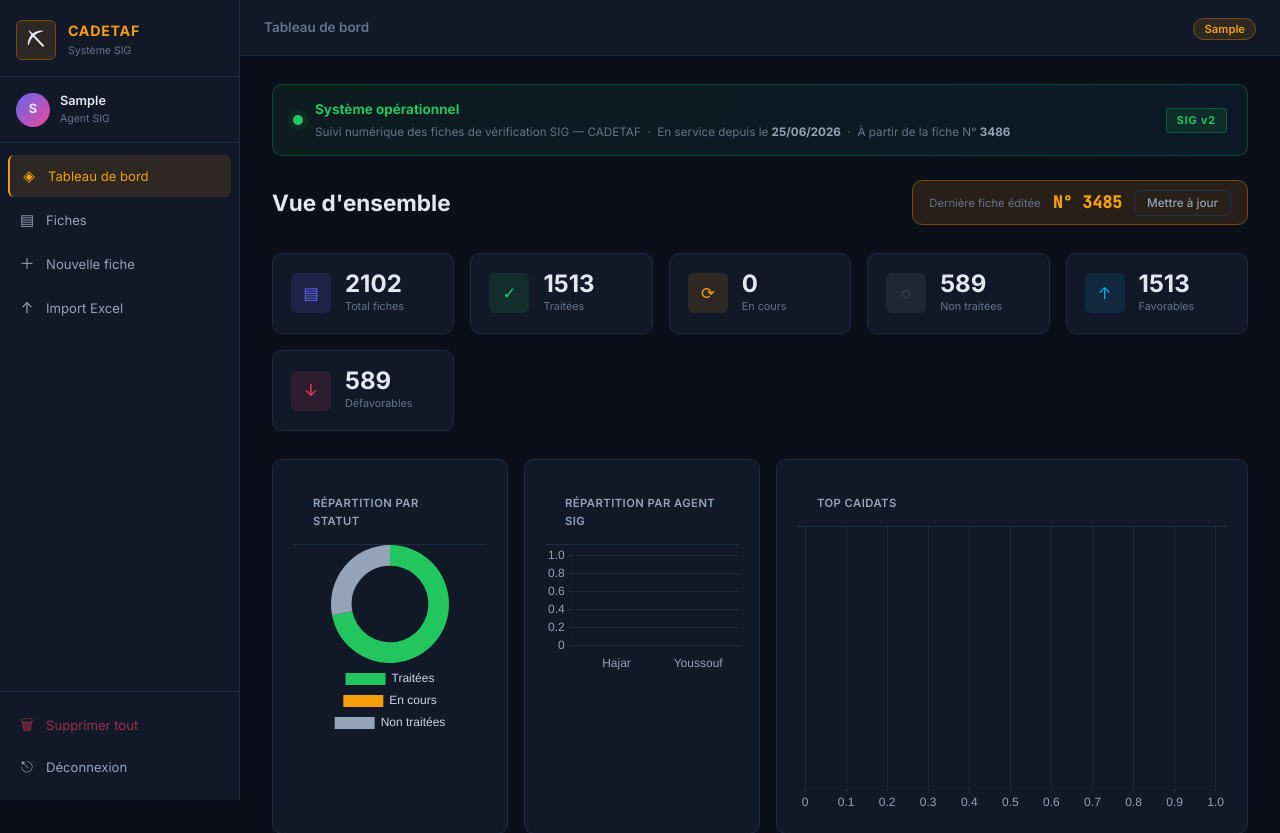
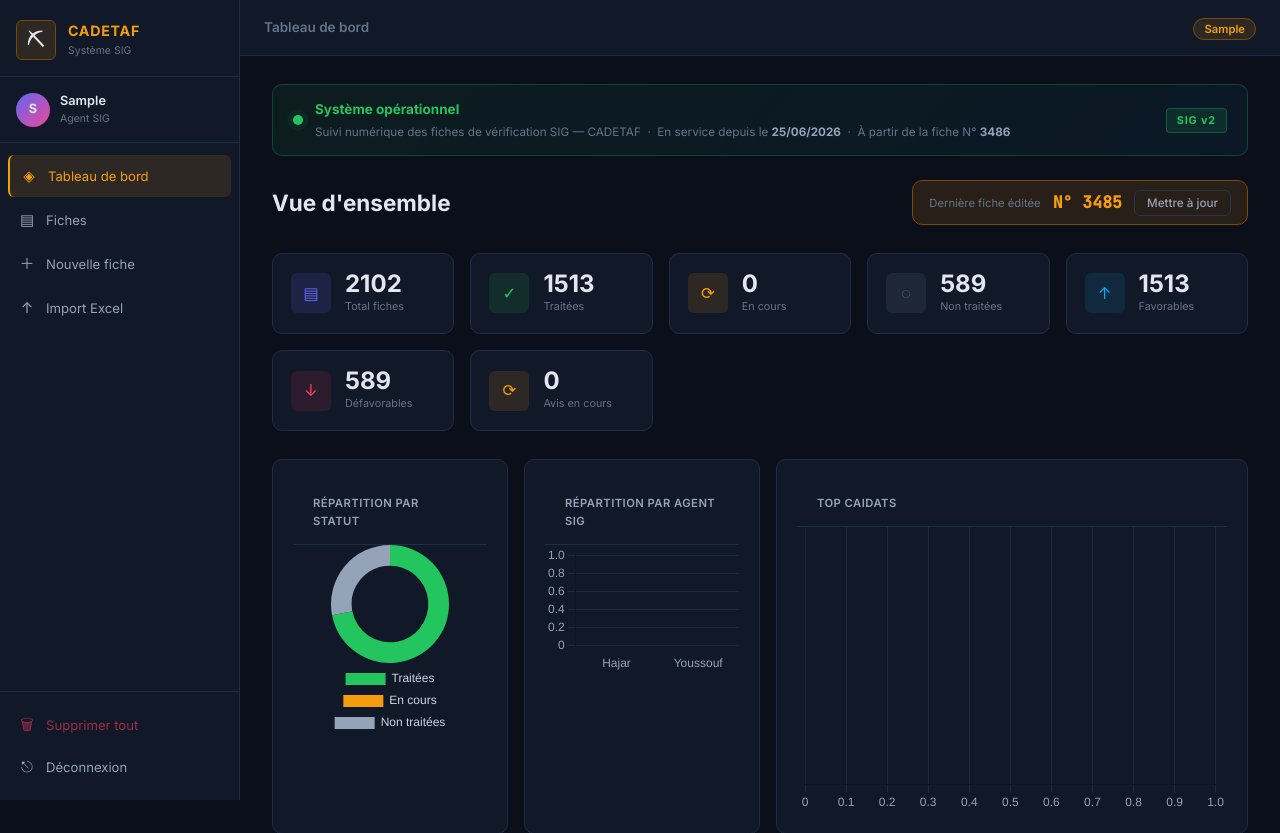
Before and after one commit to ybelkziz/gestion-pv, a Flask app: page / in a window 1280 px wide. Shown: the top 833 px of the page. Run offline with Flask 3, Linux system fonts and the light colour scheme; the visitor is signed in with stand-in values (Sample User, id 1); data comes from the database, SQL or seed files in the repository.

Commit message:
feat: accord en cours + correction import 2099 fiches

```diff
--- a/app.py
+++ b/app.py
@@ -42,7 +42,7 @@ class Fiche(Base):
     lambert_zone   = Column(Integer, default=1)
     metrage        = Column(Integer, default=100)
     long_2         = Column(Integer, default=50)
-    accord         = Column(String(10), default='non')
+    accord         = Column(String(15), default='non')
     observation    = Column(Text)
     responsable    = Column(String(50))
     date_creation  = Column(DateTime, default=datetime.utcnow)
@@ -212,7 +212,7 @@ def fiche_to_dict(f):
         'lambert_zone':   f.lambert_zone,
         'metrage':        f.metrage,
         'long_2':         f.long_2,
-        'accord':         f.accord or 'non',
+        'accord':         f.accord or 'non',  # oui / non / en cours
         'observation':    f.observation or '',
         'responsable':    f.responsable or '',
         'status':         f.status or 'non traité',
@@ -254,6 +254,7 @@ def dashboard():
         'non_traite':   db.query(Fiche).filter(Fiche.status=='non traité').count(),
         'favorables':   db.query(Fiche).filter(Fiche.accord=='oui').count(),
         'defavorables': db.query(Fiche).filter(Fiche.accord=='non').count(),
+        'en_cours_accord': db.query(Fiche).filter(Fiche.accord=='en cours').count(),
     }
     recent_raw   = db.query(Fiche).order_by(Fiche.fiche_numero.desc()).limit(5).all()
     recent       = [fiche_to_dict(f) for f in recent_raw]
@@ -527,6 +528,27 @@ def api_caidat(fiche_id):
                     'responsable': responsable})
 
 # ── IMPORT EXCEL ──────────────────────────────────────────────────────────────
+
+
+def _normaliser_accord(val):
+    """Normalise la valeur accord vers 'oui', 'non' ou 'en cours'."""
+    if not val or str(val).lower() in ('nan', 'none', ''):
+        return 'non'
+    v = str(val).strip().lower()
+    # Favorable
+    if v.startswith('oui'):
+        # 'oui/ en cours', 'oui (en attente)' → en cours
+        if any(x in v for x in ['attente', 'cours', 'attendre']):
+            return 'en cours'
+        return 'oui'
+    # Défavorable
+    if v.startswith('non'):
+        return 'non'
+    # En cours / en attente
+    if any(x in v for x in ['attente', 'cours', 'attendre', 'encours']):
+        return 'en cours'
+    # Valeurs numériques ou inconnues → non
+    return 'non'
 
 
 def _build_logs(rows):
@@ -941,8 +963,9 @@ def api_stats():
     traites     = sum(1 for f in rows if f.status == 'traité')
     en_cours    = sum(1 for f in rows if f.status == 'en cours')
     non_traite  = sum(1 for f in rows if f.status == 'non traité')
-    favorables  = sum(1 for f in rows if f.accord == 'oui')
-    defavorables= sum(1 for f in rows if f.accord == 'non')
+    favorables      = sum(1 for f in rows if f.accord == 'oui')
+    defavorables    = sum(1 for f in rows if f.accord == 'non')
+    en_cours_accord = sum(1 for f in rows if f.accord == 'en cours')
     counter_val = get_counter_value(db)
     db.close()
     return jsonify({
@@ -950,12 +973,13 @@ def api_stats():
         'by_month':    dict(sorted(by_month.items())),
         'by_resp':     by_resp,
         'kpi': {
-            'total':        total,
-            'traites':      traites,
-            'en_cours':     en_cours,
-            'non_traite':   non_traite,
-            'favorables':   favorables,
-            'defavorables': defavorables,
+            'total':           total,
+            'traites':         traites,
+            'en_cours':        en_cours,
+            'non_traite':      non_traite,
+            'favorables':      favorables,
+            'defavorables':    defavorables,
+            'en_cours_accord': en_cours_accord,
         },
         'counter': counter_val,
     })
--- a/static/css/main.css
+++ b/static/css/main.css
@@ -736,3 +736,8 @@ select option { background: var(--bg-card); }
 /* ── SIDEBAR DANGER LINK ─────────────────────────────────── */
 .nav-danger { color: rgba(244,63,94,.6) !important; }
 .nav-danger:hover { background: rgba(244,63,94,.08) !important; color: #fb7185 !important; }
+
+/* ── ACCORD : EN COURS ───────────────────────────────────── */
+.badge-enc      { background: rgba(245,158,11,.15); color: #fbbf24; border:1px solid rgba(245,158,11,.3); }
+.radio-enc:has(input:checked) { background: rgba(245,158,11,.12); border-color: rgba(245,158,11,.4); color: #fbbf24; }
+.kpi-enc-accord .kpi-icon { background: rgba(245,158,11,.12); color: var(--amber); }
--- a/templates/dashboard.html
+++ b/templates/dashboard.html
@@ -71,6 +71,13 @@
     <div class="kpi-body">
       <div class="kpi-num" id="kpi-defavorables">{{ stats.defavorables }}</div>
       <div class="kpi-label">Défavorables</div>
+    </div>
+  </div>
+  <div class="kpi-card kpi-enc-accord">
+    <div class="kpi-icon">⟳</div>
+    <div class="kpi-body">
+      <div class="kpi-num" id="kpi-en-cours-accord">{{ stats.en_cours_accord }}</div>
+      <div class="kpi-label">Avis en cours</div>
     </div>
   </div>
 </div>
--- a/templates/nouvelle_fiche.html
+++ b/templates/nouvelle_fiche.html
@@ -110,6 +110,9 @@
           <label class="radio-card radio-nok">
             <input type="radio" name="accord" value="non" checked> ✕ Défavorable
           </label>
+          <label class="radio-card radio-enc">
+            <input type="radio" name="accord" value="en cours"> ⟳ En cours
+          </label>
         </div>
       </div>
       <div class="field required">
```
Also changed, not shown: templates/fiches.html (+10 -5 lines).
